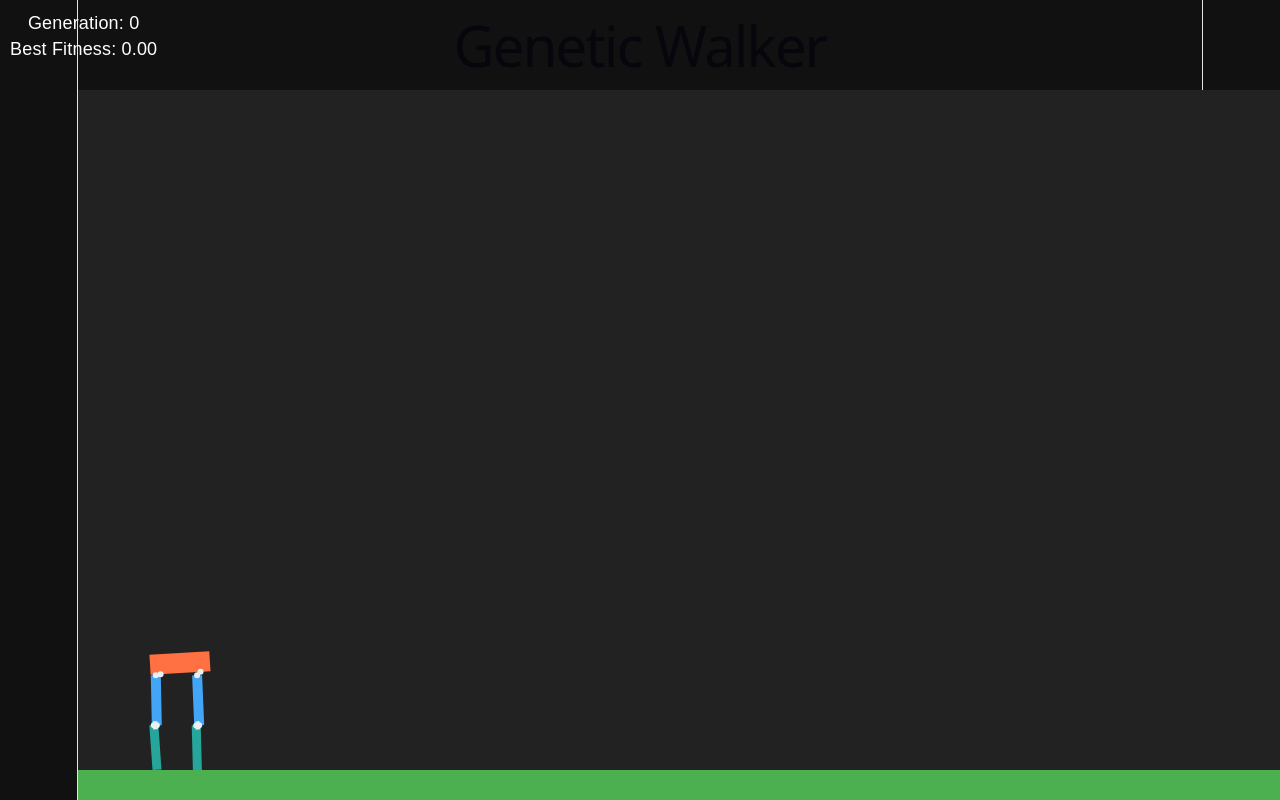
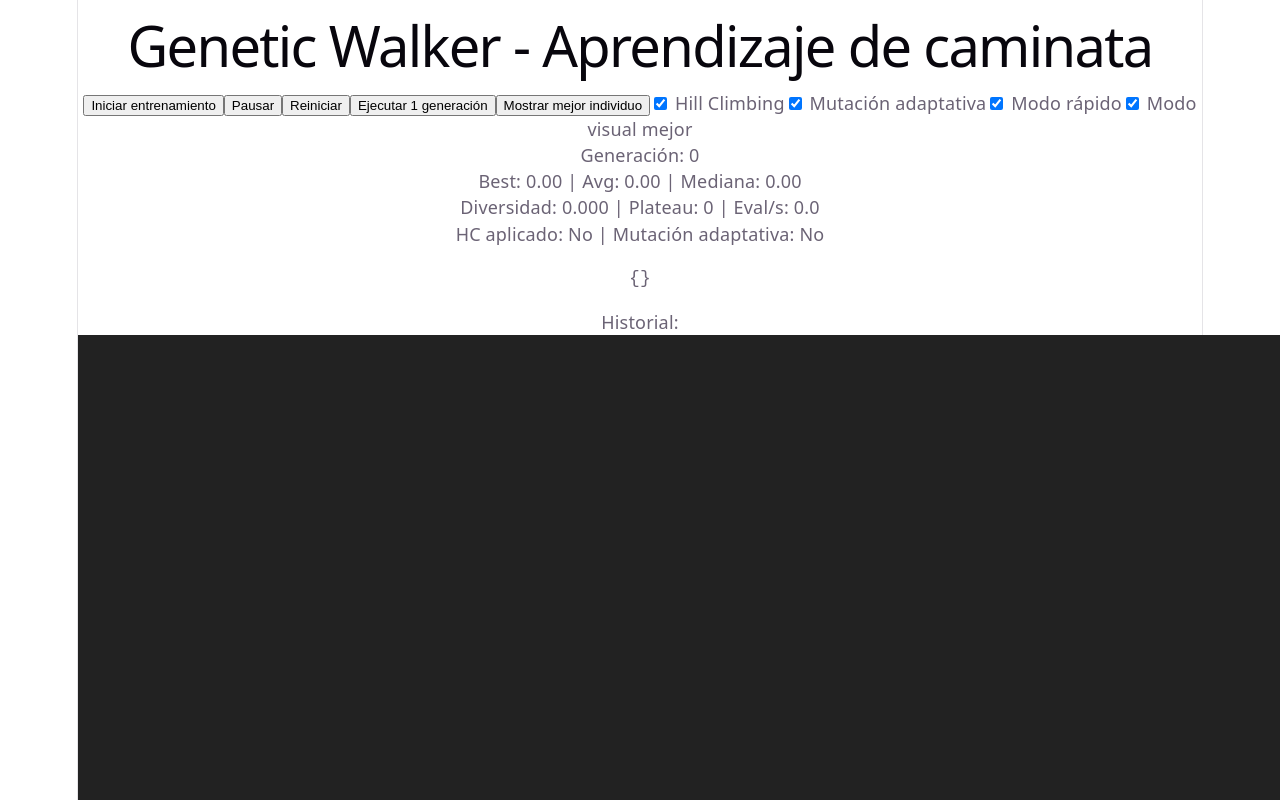
Before and after one commit to JOliveraT/IA-Parcial, a Vue app in the folder project-ga-main/: page / in a window 1280 px wide. Shown: the top 800 px of the page. Built offline with nearby package versions, Linux system fonts and the light colour scheme.

Commit message:
Refactor GA walker with real-coded evolution and faster training

```diff
--- a/project-ga-main/src/App.vue
+++ b/project-ga-main/src/App.vue
@@ -1,10 +1,25 @@
 <template>
   <div>
-    <h1>Genetic Walker</h1>
+    <h1>Genetic Walker - Aprendizaje de caminata</h1>
+    <div class="panel">
+      <button @click="sim?.start()">Iniciar entrenamiento</button>
+      <button @click="sim?.pause()">Pausar</button>
+      <button @click="sim?.reset()">Reiniciar</button>
+      <button @click="sim?.step()">Ejecutar 1 generación</button>
+      <button @click="sim?.showBestNow()">Mostrar mejor individuo</button>
+      <label><input type="checkbox" v-model="options.hillClimbEnabled" /> Hill Climbing</label>
+      <label><input type="checkbox" v-model="options.adaptiveMutation" /> Mutación adaptativa</label>
+      <label><input type="checkbox" v-model="options.fastMode" /> Modo rápido</label>
+      <label><input type="checkbox" v-model="options.showBest" /> Modo visual mejor</label>
+    </div>
 
     <div class="stats">
-      <p>Generation: {{ generation }}</p>
-      <p>Best Fitness: {{ bestFitness.toFixed(2) }}</p>
+      <p>Generación: {{ stats.generation }}</p>
+      <p>Best: {{ stats.bestFitness.toFixed(2) }} | Avg: {{ stats.avgFitness.toFixed(2) }} | Mediana: {{ stats.medianFitness.toFixed(2) }}</p>
+      <p>Diversidad: {{ stats.diversity.toFixed(3) }} | Plateau: {{ stats.plateauGenerations }} | Eval/s: {{ stats.evaluationsPerSecond.toFixed(1) }}</p>
+      <p>HC aplicado: {{ stats.hillClimbApplied ? 'Sí' : 'No' }} | Mutación adaptativa: {{ stats.adaptiveMutationApplied ? 'Sí' : 'No' }}</p>
+      <pre>{{ stats.bestGenes }}</pre>
+      <p>Historial: <span v-for="h in stats.history" :key="h.generation">[G{{ h.generation }} B{{ h.bestFitness.toFixed(1) }} A{{ h.avgFitness.toFixed(1) }}] </span></p>
     </div>
 
     <canvas id="world"></canvas>
@@ -12,30 +27,14 @@
 </template>
 
 <script setup>
-import { onMounted, ref } from "vue";
-import { startSimulation } from "./scenes/simulation";
+import { onMounted, reactive, ref } from 'vue';
+import { createSimulation } from './scenes/simulation.js';
 
-const generation = ref(0);
-const bestFitness = ref(0);
+const stats = ref({ generation: 0, bestFitness: 0, avgFitness: 0, medianFitness: 0, diversity: 0, plateauGenerations: 0, evaluationsPerSecond: 0, bestGenes: {}, hillClimbApplied: false, adaptiveMutationApplied: false, history: [] });
+const options = reactive({ hillClimbEnabled: true, adaptiveMutation: true, fastMode: true, showBest: true });
+let sim = null;
 
 onMounted(() => {
-  startSimulation(generation, bestFitness);
+  sim = createSimulation(stats, { value: options });
 });
 </script>
-
-<style>
-body {
-  margin: 0;
-  overflow: hidden;
-  background: #111;
-  color: white;
-  font-family: Arial;
-}
-
-.stats {
-  position: absolute;
-  top: 10px;
-  left: 10px;
-  z-index: 10;
-}
-</style>
--- /dev/null
+++ b/project-ga-main/src/ia/chromosome.js
@@ -0,0 +1,30 @@
+export const GENE_SPECS = [
+  { key: 'hipAmp', min: 0.15, max: 1.2 },
+  { key: 'kneeAmp', min: 0.05, max: 0.9 },
+  { key: 'frequency', min: 0.6, max: 3.5 },
+  { key: 'phaseOffset', min: 2.6, max: 3.7 },
+  { key: 'kneeLag', min: 0.1, max: 1.8 },
+  { key: 'torsoBias', min: -0.25, max: 0.25 },
+  { key: 'stabilityGain', min: 0.0, max: 0.8 },
+  { key: 'controlScale', min: 0.2, max: 1.5 },
+];
+
+export function clamp01(value) {
+  return Math.max(0, Math.min(1, value));
+}
+
+export function randomChromosome() {
+  return GENE_SPECS.map(() => Math.random());
+}
+
+export function decodeChromosome(chromosome) {
+  const decoded = {};
+
+  for (let i = 0; i < GENE_SPECS.length; i++) {
+    const spec = GENE_SPECS[i];
+    const normalized = clamp01(chromosome[i] ?? 0.5);
+    decoded[spec.key] = spec.min + normalized * (spec.max - spec.min);
+  }
+
+  return decoded;
+}
--- /dev/null
+++ b/project-ga-main/src/ia/config.js
@@ -0,0 +1,19 @@
+export const IA_CONFIG = {
+  populationSize: 32,
+  maxGenerations: 200,
+  maxSteps: 360,
+  fixedDelta: 1000 / 60,
+  tournamentSize: 2,
+  eliteSize: 1,
+  crossoverAlpha: 0.2,
+  mutationSigma: 0.08,
+  mutationRate: 1 / 8,
+  plateauLimit: 10,
+  randomImmigrantRate: 0.05,
+  hillClimbEvery: 5,
+  hillClimbNeighbors: 4,
+  hillClimbSigma: 0.03,
+  adaptiveSigmaMedium: 0.14,
+  adaptiveSigmaHigh: 0.18,
+  diversityLowThreshold: 0.12,
+};
--- a/project-ga-main/src/ia/fitness.js
+++ b/project-ga-main/src/ia/fitness.js
@@ -1,14 +1,16 @@
-export function evaluateFitness(creature) {
-  const startX = creature.startX ?? 200; // o el spawn x real
-  const currentX = creature.body.position.x;
+export function computeFitness(metrics) {
+  const forward = Math.max(0, metrics.deltaX);
+  const fallback = Math.max(0, -metrics.deltaX);
 
-  const deltaX = currentX - startX; // >0 derecha, <0 izquierda
+  const fitness =
+    forward * 3.0 +
+    metrics.survivalRatio * 8.0 -
+    metrics.avgTorsoAngle * 10.0 -
+    metrics.verticalBounce * 2.0 -
+    fallback * 1.5 -
+    metrics.controlEffort * 0.02 -
+    (metrics.fell ? 100 : 0) -
+    metrics.dragPenalty * 1.25;
 
-  // Recompensa por avanzar a la derecha
-  const forwardReward = Math.max(0, deltaX);
-
-  // Penalización fuerte por ir a la izquierda
-  const leftPenalty = deltaX < 0 ? Math.abs(deltaX) * 3 : 0;
-
-  return forwardReward - leftPenalty;
+  return Number.isFinite(fitness) ? fitness : -9999;
 }
--- /dev/null
+++ b/project-ga-main/src/ia/localSearch.js
@@ -0,0 +1,32 @@
+import { clamp01 } from './chromosome';
+
+function gaussianRandom() {
+  let u = 0;
+  let v = 0;
+  while (u === 0) u = Math.random();
+  while (v === 0) v = Math.random();
+  return Math.sqrt(-2.0 * Math.log(u)) * Math.cos(2.0 * Math.PI * v);
+}
+
+export function hillClimbElite(elite, evaluateOne, config) {
+  let best = { ...elite, genes: [...elite.genes] };
+  let improved = false;
+
+  for (let n = 0; n < config.hillClimbNeighbors; n++) {
+    const neighborGenes = [...best.genes];
+    const changes = Math.random() < 0.5 ? 1 : 2;
+
+    for (let c = 0; c < changes; c++) {
+      const idx = Math.floor(Math.random() * neighborGenes.length);
+      neighborGenes[idx] = clamp01(neighborGenes[idx] + gaussianRandom() * config.hillClimbSigma);
+    }
+
+    const fitness = evaluateOne(neighborGenes);
+    if (fitness > best.fitness) {
+      best = { genes: neighborGenes, fitness };
+      improved = true;
+    }
+  }
+
+  return { elite: best, improved };
+}
--- a/project-ga-main/src/physics/world.js
+++ b/project-ga-main/src/physics/world.js
@@ -1,36 +1,23 @@
-import Matter from 'matter-js'
+import Matter from 'matter-js';
 
-const {
-  Engine,
-  Render,
-  Runner,
-  World
-} = Matter
+const { Engine, Render, Runner } = Matter;
 
-export function createWorld() {
+export function createWorld({ headless = false } = {}) {
+  const engine = Engine.create();
+  let render = null;
+  let runner = null;
 
-  const engine = Engine.create()
+  if (!headless) {
+    const canvas = document.getElementById('world');
+    render = Render.create({
+      canvas,
+      engine,
+      options: { width: window.innerWidth, height: window.innerHeight, wireframes: false, background: '#222' },
+    });
+    Render.run(render);
+    runner = Runner.create();
+    Runner.run(runner, engine);
+  }
 
-  const canvas = document.getElementById('world')
-
-  const render = Render.create({
-    canvas,
-    engine,
-    options: {
-      width: window.innerWidth,
-      height: window.innerHeight,
-      wireframes: false,
-      background: '#222'
-    }
-  })
-
-  Render.run(render)
-
-  const runner = Runner.create()
-  Runner.run(runner, engine)
-
-  return {
-    engine,
-    world: engine.world
-  }
+  return { engine, world: engine.world, render, runner };
 }
--- a/project-ga-main/src/scenes/simulation.js
+++ b/project-ga-main/src/scenes/simulation.js
@@ -1,82 +1,168 @@
-import { createWorld } from "../physics/world.js";
-import { createGround } from "../physics/ground";
-import { Creature } from "../physics/creature";
+import Matter from 'matter-js';
+import { IA_CONFIG } from '../ia/config';
+import { randomChromosome, decodeChromosome } from '../ia/chromosome';
+import { computeFitness } from '../ia/fitness';
+import { tournamentSelection } from '../ia/selection';
+import { blxAlpha } from '../ia/crossover';
+import { mutateGaussianBounded } from '../ia/mutation';
+import { hillClimbElite } from '../ia/localSearch';
+import { createWorld } from '../physics/world';
+import { createGround } from '../physics/ground';
+import { Creature } from '../physics/creature';
 
-import { GeneticAlgorithm } from "../ia/geneticAlgorithm.js";
-import { evaluateFitness } from "../ia/fitness.js";
+const { Engine, Composite } = Matter;
 
-const POPULATION_SIZE = 20;
-const SIMULATION_TIME = 300;
-
-export function startSimulation(generationRef, bestFitnessRef) {
-  const { world } = createWorld();
-
-  createGround(world);
-
-  const ga = new GeneticAlgorithm();
+export function createSimulation(statsRef, optionsRef) {
+  const visual = createWorld({ headless: false });
+  createGround(visual.world);
 
   let population = [];
-  let generation = 0;
-  let currentCreature = null;
-  let currentIndex = 0;
+  let running = false;
 
-  function randomGenes() {
-    return [Math.random() * 0.1, Math.random() * 2, Math.random() * 0.05];
+  function resetPopulation() {
+    population = Array.from({ length: IA_CONFIG.populationSize }, () => ({ genes: randomChromosome(), fitness: 0 }));
+    statsRef.value = { ...statsRef.value, generation: 0, history: [], plateauGenerations: 0 };
   }
 
-  function createPopulation(genesArray = null) {
-    population = [];
+  function clearWorld(world) {
+    const all = Composite.allBodies(world).filter((b) => !b.isStatic);
+    Composite.remove(world, all);
+  }
 
-    for (let i = 0; i < POPULATION_SIZE; i++) {
-      const genes = genesArray ? genesArray[i] : randomGenes();
+  function evaluateOne(genes) {
+    const h = createWorld({ headless: true });
+    createGround(h.world);
+    const creature = new Creature(h.world, 100, 578, genes);
+    let sumAbsAngle = 0; let minY = creature.body.position.y; let maxY = minY; let backward = 0; let dragPenalty = 0;
+    const earlyStep = Math.floor(IA_CONFIG.maxSteps * 0.3);
+    let steps = 0; let fell = false;
 
-      population.push({
-        genes,
-        fitness: 0,
-      });
-    }
-  }
-  // Crear la criatura en la posicion y tomar X y Y para crear el cuerpo en Creature.JS
-  function spawnCurrentCreature() {
-    if (currentCreature) {
-      currentCreature.remove();
+    for (; steps < IA_CONFIG.maxSteps; steps++) {
+      creature.update(IA_CONFIG.fixedDelta);
+      Engine.update(h.engine, IA_CONFIG.fixedDelta);
+      const x = creature.body.position.x;
+      const dx = x - creature.startX;
+      sumAbsAngle += Math.abs(creature.body.angle);
+      minY = Math.min(minY, creature.body.position.y);
+      maxY = Math.max(maxY, creature.body.position.y);
+      if (dx < 0) backward += Math.abs(dx) * 0.02;
+      if (Math.abs(creature.body.angle) > 1.3) dragPenalty += 0.4;
+      if (creature.body.position.y > 665 || Math.abs(creature.body.angle) > 1.65) { fell = true; break; }
+      if (steps > earlyStep && dx < 8) break;
+      if (dx < -90 || x > 2500 || x < -200) break;
     }
 
-    const individual = population[currentIndex];
-    currentCreature = new Creature(world, 100, 578, individual.genes);
+    const deltaX = creature.body.position.x - creature.startX;
+    const metrics = {
+      deltaX,
+      survivalRatio: steps / IA_CONFIG.maxSteps,
+      avgTorsoAngle: sumAbsAngle / Math.max(1, steps),
+      verticalBounce: (maxY - minY) / 100,
+      controlEffort: creature.controlEffort / Math.max(1, steps),
+      fell,
+      dragPenalty: dragPenalty + backward,
+    };
+
+    return computeFitness(metrics);
   }
 
-  createPopulation();
-  spawnCurrentCreature();
+  function diversity(pop) {
+    const geneCount = pop[0].genes.length;
+    let d = 0;
+    for (let g = 0; g < geneCount; g++) {
+      const avg = pop.reduce((a, p) => a + p.genes[g], 0) / pop.length;
+      const v = pop.reduce((a, p) => a + (p.genes[g] - avg) ** 2, 0) / pop.length;
+      d += Math.sqrt(v);
+    }
+    return d / geneCount;
+  }
 
-  let ticks = 0;
+  function runGeneration() {
+    const t0 = performance.now();
+    population.forEach((p) => { p.fitness = evaluateOne(p.genes); });
+    population.sort((a, b) => b.fitness - a.fitness);
+    const elapsed = performance.now() - t0;
 
-  setInterval(() => {
-    currentCreature.update();
+    const fits = population.map((p) => p.fitness).sort((a, b) => a - b);
+    const avgFitness = fits.reduce((a, b) => a + b, 0) / fits.length;
+    const best = population[0];
+    const prevBest = statsRef.value.bestFitness;
+    const plateauGenerations = best.fitness > prevBest + 1e-6 ? 0 : (statsRef.value.plateauGenerations + 1);
+    const isPlateau = plateauGenerations >= IA_CONFIG.plateauLimit;
 
-    ticks++;
+    let hillClimbApplied = false;
+    if (optionsRef.value.hillClimbEnabled && (statsRef.value.generation % IA_CONFIG.hillClimbEvery === 0 || isPlateau)) {
+      const res = hillClimbElite(best, evaluateOne, IA_CONFIG);
+      hillClimbApplied = res.improved;
+      if (res.elite.fitness > best.fitness) population[0] = res.elite;
+      population.sort((a, b) => b.fitness - a.fitness);
+    }
 
-    if (ticks > SIMULATION_TIME) {
-      population[currentIndex].fitness = evaluateFitness(currentCreature);
+    const sigma = optionsRef.value.adaptiveMutation && isPlateau
+      ? (diversity(population) < IA_CONFIG.diversityLowThreshold ? IA_CONFIG.adaptiveSigmaHigh : IA_CONFIG.adaptiveSigmaMedium)
+      : IA_CONFIG.mutationSigma;
 
-      currentIndex++;
+    const next = [ ...population.slice(0, IA_CONFIG.eliteSize).map((p) => ({ ...p, genes: [...p.genes] })) ];
+    while (next.length < IA_CONFIG.populationSize) {
+      if (isPlateau && Math.random() < IA_CONFIG.randomImmigrantRate) {
+        next.push({ genes: randomChromosome(), fitness: 0 });
+        continue;
+      }
+      const a = tournamentSelection(population, IA_CONFIG.tournamentSize);
+      const b = tournamentSelection(population, IA_CONFIG.tournamentSize);
+      const child = mutateGaussianBounded(blxAlpha(a.genes, b.genes, IA_CONFIG.crossoverAlpha), { mutationRate: IA_CONFIG.mutationRate, mutationSigma: sigma });
+      next.push({ genes: child, fitness: 0 });
+    }
+    population = next;
 
-      if (currentIndex >= population.length) {
-        population.sort((a, b) => b.fitness - a.fitness);
+    const generation = statsRef.value.generation + 1;
+    const newStats = {
+      generation,
+      bestFitness: best.fitness,
+      avgFitness,
+      medianFitness: fits[Math.floor(fits.length / 2)],
+      worstFitness: fits[0],
+      diversity: diversity(population),
+      plateauGenerations,
+      evalMs: elapsed,
+      evaluationsPerSecond: (IA_CONFIG.populationSize / Math.max(elapsed, 1)) * 1000,
+      bestGenes: decodeChromosome(best.genes),
+      hillClimbApplied,
+      adaptiveMutationApplied: sigma !== IA_CONFIG.mutationSigma,
+      history: [...statsRef.value.history.slice(-24), { generation, bestFitness: best.fitness, avgFitness }],
+    };
+    statsRef.value = newStats;
 
-        bestFitnessRef.value = population[0].fitness;
+    if (optionsRef.value.showBest) renderBest(best.genes);
+  }
 
-        generation++;
-        generationRef.value = generation;
+  function renderBest(genes) {
+    clearWorld(visual.world);
+    createGround(visual.world);
+    const creature = new Creature(visual.world, 100, 578, genes);
+    let steps = 0;
+    const timer = setInterval(() => {
+      creature.update(IA_CONFIG.fixedDelta);
+      steps++;
+      if (steps > IA_CONFIG.maxSteps / 2) clearInterval(timer);
+    }, IA_CONFIG.fixedDelta);
+  }
 
-        const nextGenes = ga.nextGeneration(population);
+  function loop() {
+    if (!running) return;
+    const perFrame = optionsRef.value.fastMode ? 2 : 1;
+    for (let i = 0; i < perFrame; i++) runGeneration();
+    if (statsRef.value.generation < IA_CONFIG.maxGenerations) requestAnimationFrame(loop);
+    else running = false;
+  }
 
-        createPopulation(nextGenes);
-        currentIndex = 0;
-      }
+  resetPopulation();
 
-      spawnCurrentCreature();
-      ticks = 0;
-    }
-  }, 16);
+  return {
+    start() { if (!running) { running = true; loop(); } },
+    pause() { running = false; },
+    reset() { running = false; resetPopulation(); },
+    step() { runGeneration(); },
+    showBestNow() { if (statsRef.value.bestGenes) renderBest(population[0]?.genes ?? randomChromosome()); },
+  };
 }
```
Also changed, not shown: project-ga-main/src/ia/crossover.js (+15 -6 lines), project-ga-main/src/ia/mutation.js (+15 -10 lines), project-ga-main/src/ia/selection.js (+4 -11 lines), project-ga-main/src/physics/creature.js (+41 -124 lines), 1 other file (tests, documents, lock files or other folders).
